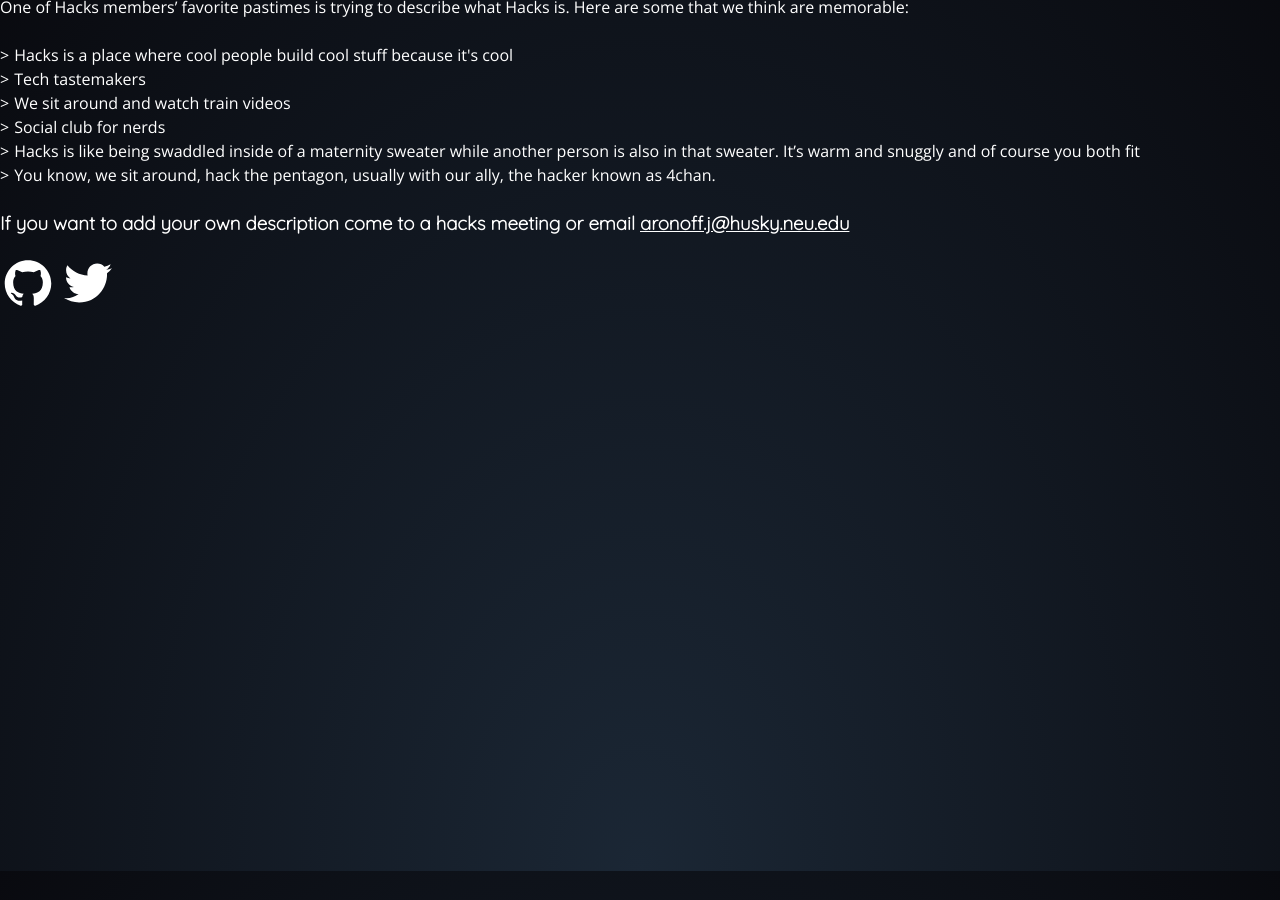
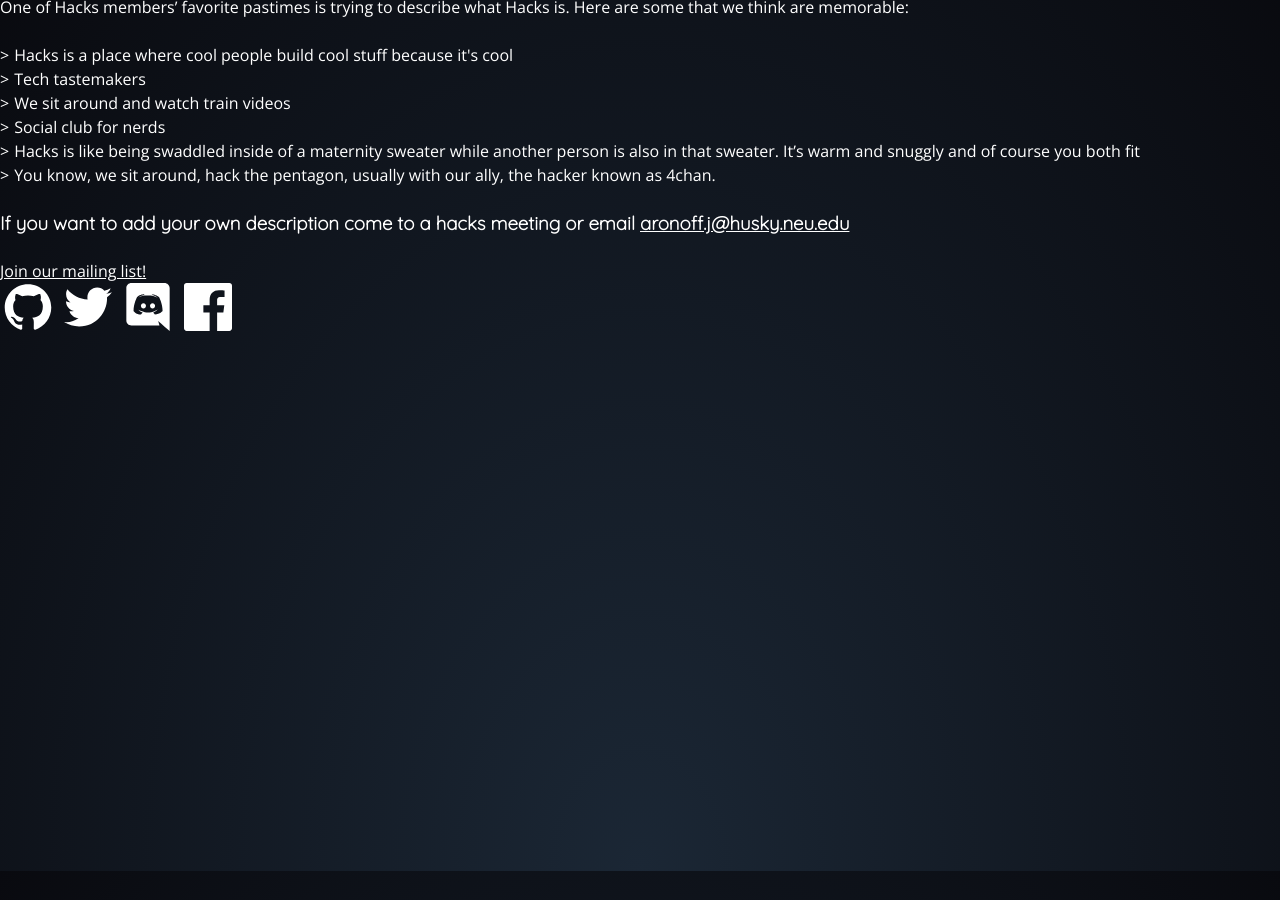
Before and after one commit to hacks/hacks.github.io, a Jekyll site: the page built from index.md, in a window 1280 px wide and 900 px high, scrolled down 929 px. Built offline with Jekyll 4.4.1, drawn with Linux system fonts in a browser that asks for light colours.

Commit message:
Added social media (#2)
* copy pasted from a minimal example I had previously.
Kept old things for reference in building new site, in folder called old

Made initial changes

* removed _site, added to git ignore

added .gitignore

* started transfering over text from index_old to home.html

* added smooth scrolling polyfill, arrow to direct users down

* Made Hacktopus smaller, because it's unnecessarily large
made breathing animation

* refactored *.svg in _includes to _includes/svg/*.svg
moved images in assets to assets/img/images

* added other social media

```diff
--- a/_config.yml
+++ b/_config.yml
@@ -7,8 +7,10 @@ description: The website for NUHacks, a Northeastern University student organiza
 baseurl: "" # the subpath of your site, e.g. /blog
 url: "http://hacks.io"
 twitter_username: NUHacks
-github_username:  hacks
-github_repo: hacks/hacks.github.io/
+github_username: hacks
+github_repo: hacks/hacks.github.io
+discord_invite: https://discord.gg/Y4CqEYx
+fb_page: https://facebook.com/groups/nuhacks
 # permalink: /:short_year/:month/:title
 
 # Build settings
--- a/_includes/github-corner.html
+++ b/_includes/github-corner.html
@@ -1 +1 @@
-<a href="https://github.com/{{ include.repo }}" class="github-corner" aria-label="View source on Github">{% include github-corner.svg %}</a>
+<a href="https://github.com/{{ include.repo }}" class="github-corner" aria-label="View source on Github">{% include svg/github-corner.svg %}</a>
--- /dev/null
+++ b/_includes/icon-discord.html
@@ -0,0 +1 @@
+<a href="{{ include.invite_link }}">{% include svg/icon-discord.svg %}</a>
--- /dev/null
+++ b/_includes/icon-facebook.html
@@ -0,0 +1 @@
+<a href="{{ include.fb_page }}">{% include svg/icon-facebook.svg %}</a>
--- a/_includes/icon-github.html
+++ b/_includes/icon-github.html
@@ -1 +1 @@
-<a href="https://github.com/{{ include.username }}">{% include icon-github.svg %}</a>
+<a href="https://github.com/{{ include.username }}">{% include svg/icon-github.svg %}</a>
--- a/_includes/icon-twitter.html
+++ b/_includes/icon-twitter.html
@@ -1 +1 @@
-<a href="https://twitter.com/{{ include.username }}">{% include icon-twitter.svg %}</a>
+<a href="https://twitter.com/{{ include.username }}">{% include svg/icon-twitter.svg %}</a>
--- a/_layouts/home.html
+++ b/_layouts/home.html
@@ -5,12 +5,12 @@
 <body>
   {% include github-corner.html repo=site.github_repo %}
   <section id="introduction">
-    <img src="/assets/hacktopus-web.png" />
+    <img src="/assets/img/hacktopus-web.png" />
     <h1>If you like making, breaking, hacking, designing, building, and other creative-type things, you should hang with us.</h1>
     <p>Thursdays 20:30&mdash;00:00 at
       <a href="https://goo.gl/maps/uQA6kwf7M8Q2" target="_blank">International Village 022</a>
     </p>
-    <img class="down-arrow" src="/assets/down-arrow.png" onclick="document.querySelector('#information').scrollIntoView({ behavior: 'smooth' });"/>
+    <img class="down-arrow" src="/assets/img/down-arrow.png" onclick="document.querySelector('#information').scrollIntoView({ behavior: 'smooth' });"/>
   </section>
 
   <section id="information">
@@ -31,9 +31,12 @@
         </h3>
       </main>
 
+      <a href="http://eepurl.com/EFQcH">Join our mailing list!</a>
       <div id="social-icons">
         {% include icon-github.html username=site.github_username %}
         {% include icon-twitter.html username=site.twitter_username %}
+        {% include icon-discord.html invite_link=site.discord_invite %}
+        {% include icon-facebook.html fb_page=site.fb_page %}
       </div>
     </div>
 
--- a/assets/main.scss
+++ b/assets/main.scss
@@ -1,6 +1,5 @@
 ---
 ---
-
 @import "normalize";
 @import "github-corner";
 
@@ -71,6 +70,7 @@ ul {
         margin-top: auto;
     }
 }
+
 .down-arrow {
     height: 100px;
     margin-top: auto;
@@ -81,6 +81,7 @@ ul {
         100% { opacity: 0; }
     }
 }
+
 .column {
     display: flex;
     flex-direction: column;
```
Also changed, not shown: _includes/svg/github-corner.svg (added), _includes/svg/icon-discord.svg (added), _includes/svg/icon-facebook.svg (added), _includes/svg/icon-github.svg (added), _includes/svg/icon-twitter.svg (added), assets/img/down-arrow.png (added), assets/img/hacktopus-web.png (added), 1 other file.
